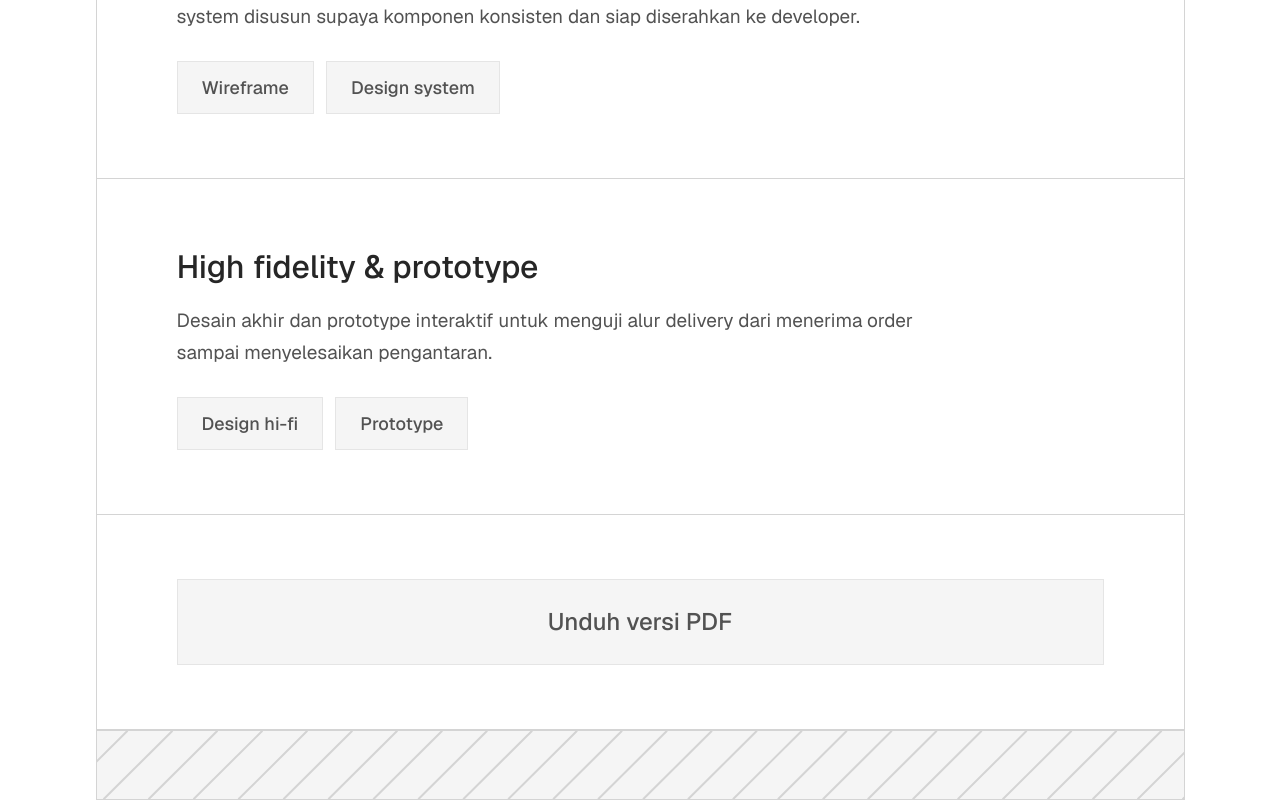
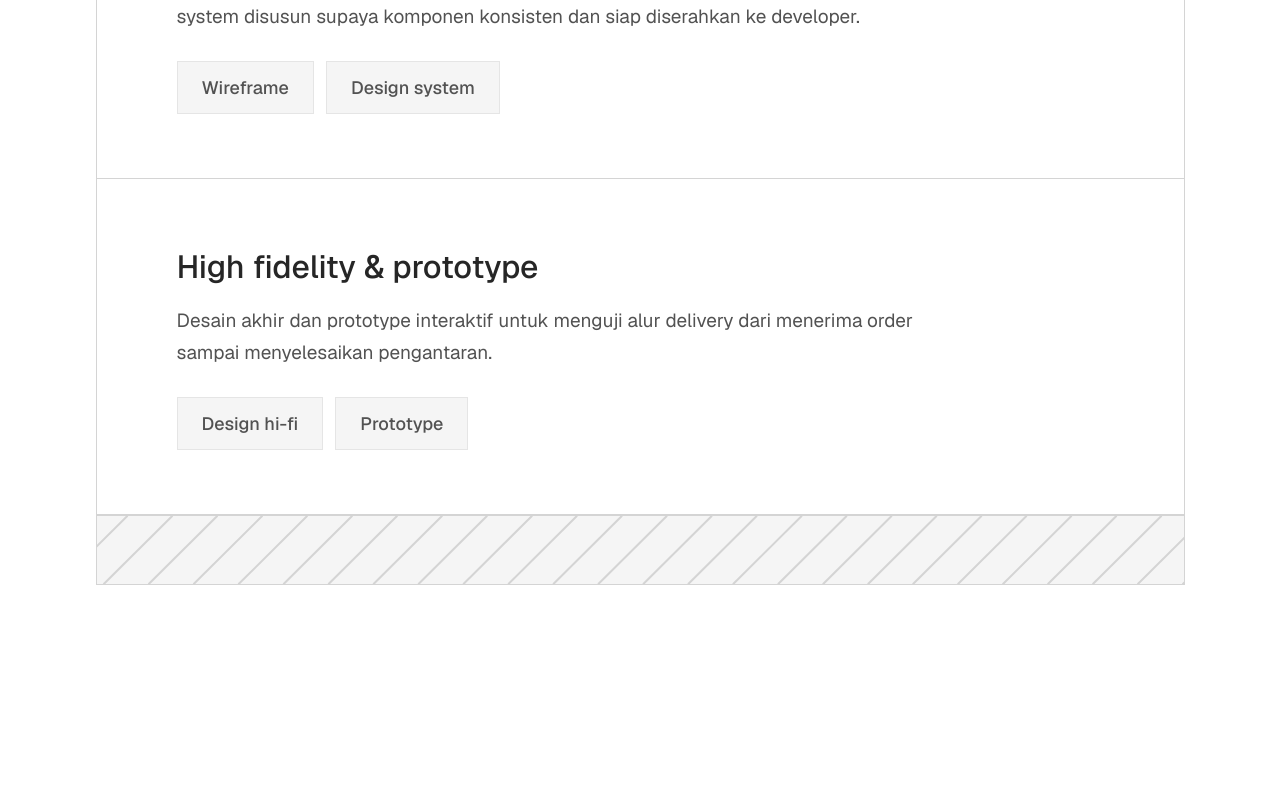
Before and after one commit to RaflyJanuarRaharjo/Rafly-Portofolio, a Next.js app: page /portfolio/apo-mitra in a window 1280 px wide. Shown: the part 5437-6237 px from the top of the page. After the commit the page ends 6022 px from the top, so only its background shows below. Built offline with nearby package versions, Linux system fonts and the light colour scheme.

Commit message:
Hapus tombol unduh PDF

```diff
--- a/components/CaseStudy.tsx
+++ b/components/CaseStudy.tsx
@@ -40,9 +40,9 @@
       ))}
 
       {/* Tautan penutup */}
-      {(story.links?.length || project.pdf) && (
+      {story.links?.length ? (
         <div className="flex w-full flex-col gap-[12px] border-b border-neutral-300 px-[16px] py-[32px] md:flex-row md:px-[48px] md:py-[48px] lg:px-[80px] lg:py-[64px]">
-          {story.links?.map((l) => (
+          {story.links.map((l) => (
             <a
               key={l.href}
               href={l.href}
@@ -53,16 +53,9 @@
               {l.label}
             </a>
           ))}
-          <a
-            href={project.pdf}
-            target="_blank"
-            rel="noopener noreferrer"
-            className="flex flex-1 items-center justify-center border border-neutral-200 bg-neutral-100 px-[20px] py-[12px] text-center text-[15px] font-medium text-neutral-600 transition-colors hover:bg-neutral-200 md:py-[18px] md:text-[19px] lg:py-[24px] lg:text-[24px]"
-          >
-            Unduh versi PDF
-          </a>
         </div>
-      )}
+      ) : null}
+
     </article>
   );
 }
@@ -228,6 +221,29 @@
         </ul>
       )}
 
+      {section.gallery && (
+        /* Deretan layar HP, digeser mendatar kalau tidak muat. */
+        <div className="mt-[24px] flex gap-[12px] overflow-x-auto pb-[4px] lg:mt-[32px] lg:gap-[20px]">
+          {section.gallery.map((g) => (
+            <a
+              key={g.src}
+              href={g.src}
+              target="_blank"
+              rel="noopener noreferrer"
+              className="shrink-0"
+            >
+              {/* eslint-disable-next-line @next/next/no-img-element */}
+              <img
+                src={g.src}
+                alt={g.alt}
+                loading="lazy"
+                className="h-[240px] w-auto rounded-[8px] border border-neutral-200 bg-neutral-100 md:h-[320px] lg:h-[420px]"
+              />
+            </a>
+          ))}
+        </div>
+      )}
+
       {section.image && (
         <figure className="mt-[24px] lg:mt-[32px]">
           <a href={section.image.src} target="_blank" rel="noopener noreferrer">
--- a/components/PdfFlipbook.tsx
+++ b/components/PdfFlipbook.tsx
@@ -8,8 +8,8 @@
 type Props = {
   /** Folder hasil `npm run pdf` — contoh: "/case-study/edunex" */
   dir: string;
-  /** PDF asli, buat tombol unduh. */
-  pdf: string;
+  /** Tidak dipakai lagi; dibiarkan ada supaya pemanggil lama tetap jalan. */
+  pdf?: string;
 };
 
 /** Seberapa lebar buku dibanding kontainer. Sisanya jadi jarak kiri-kanan. */
@@ -19,7 +19,7 @@
 /** Batas atas lebar satu halaman, biar tidak kebesaran di layar lebar. */
 const MAX_PAGE = 560;
 
-export default function PdfFlipbook({ dir, pdf }: Props) {
+export default function PdfFlipbook({ dir }: Props) {
   const [data, setData] = useState<Manifest | null>(null);
   const [error, setError] = useState(false);
   const [box, setBox] = useState(0);
@@ -50,10 +50,7 @@
   if (error) {
     return (
       <div className="py-[64px] text-center text-[20px] text-neutral-600">
-        Case study belum tersedia.{" "}
-        <a href={pdf} className="underline" target="_blank" rel="noopener noreferrer">
-          Buka PDF
-        </a>
+        Case study belum tersedia.
       </div>
     );
   }
@@ -117,14 +114,6 @@
             >
               Next
             </button>
-            <a
-              href={pdf}
-              target="_blank"
-              rel="noopener noreferrer"
-              className="flex h-[40px] flex-1 basis-0 items-center justify-center whitespace-nowrap border border-neutral-200 bg-neutral-600 text-[15px] font-medium text-neutral-100 transition-colors hover:bg-neutral-800 lg:h-[42px] lg:text-[20px]"
-            >
-              Unduh PDF
-            </a>
           </div>
         </>
       )}
```
